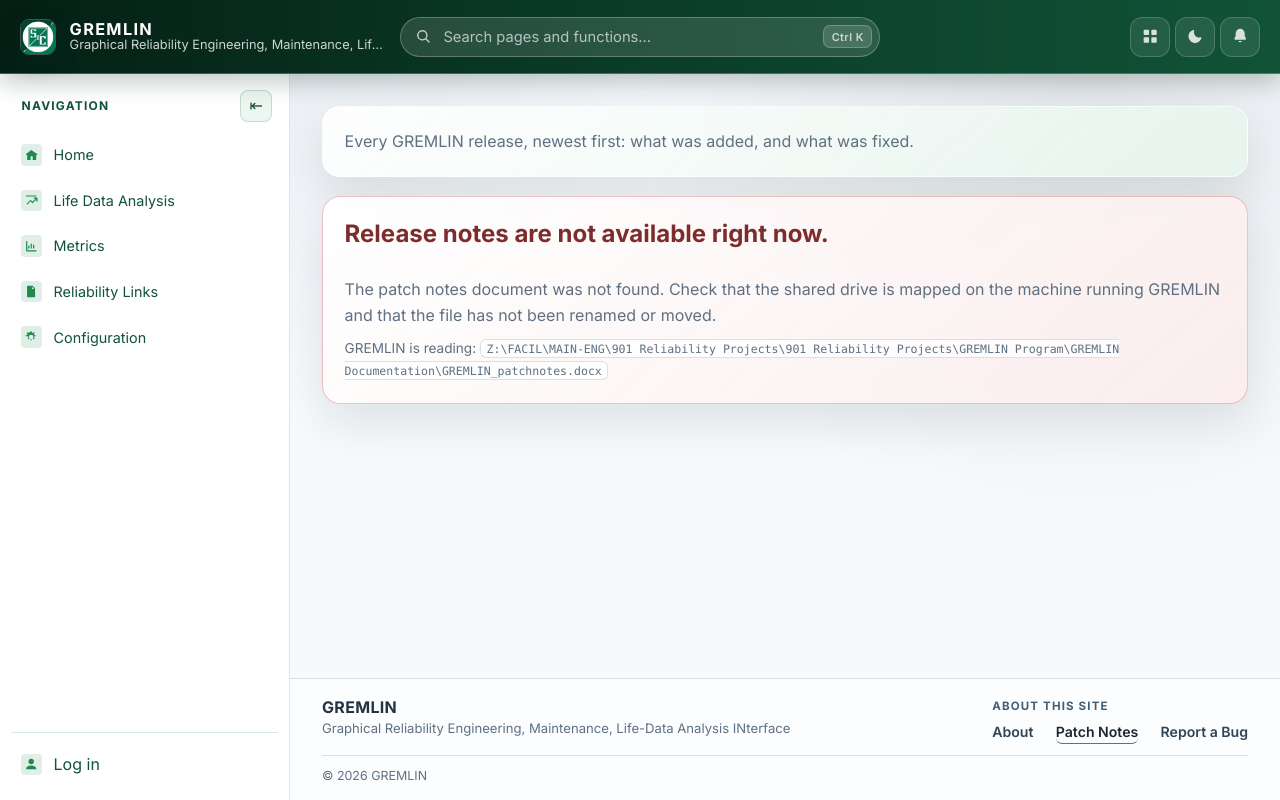
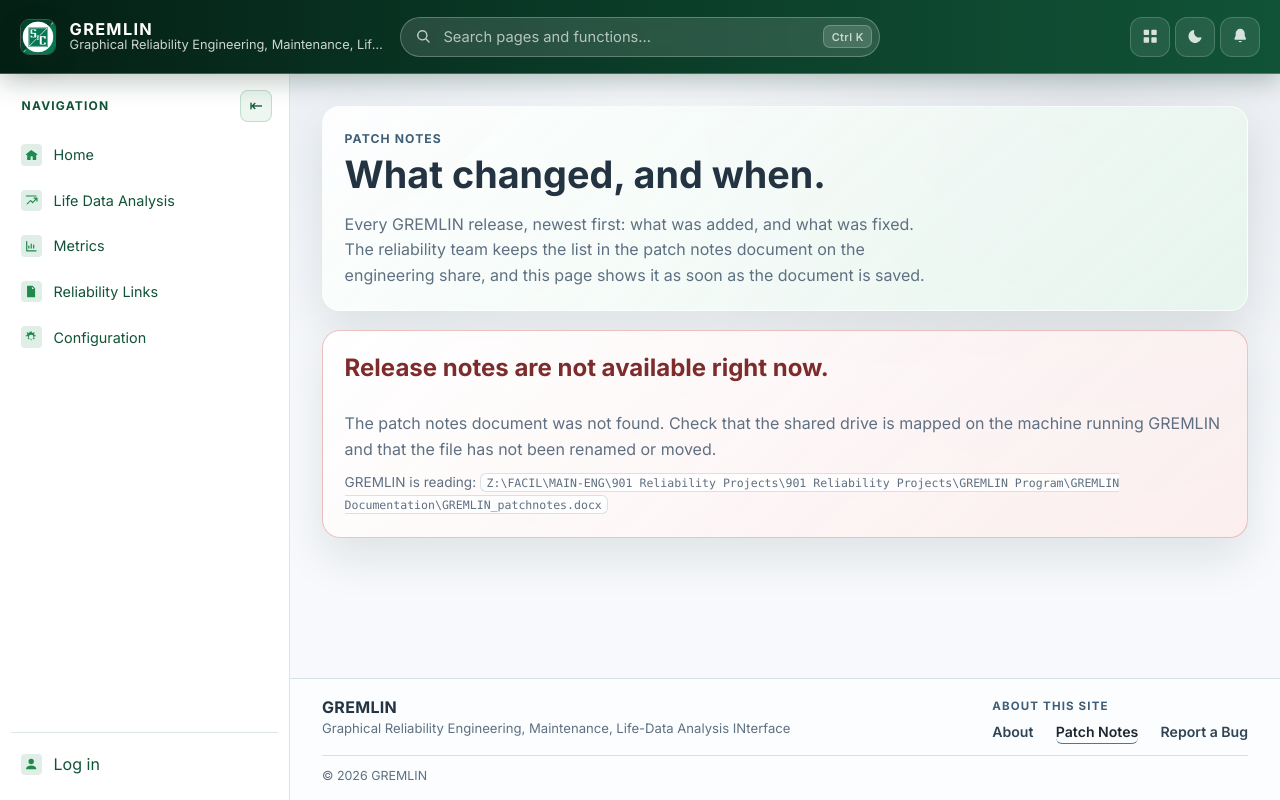
Before and after one commit to stupidshrimp/GREMLIN, a Flask app: page /patch-notes in a window 1280 px wide. Run offline with Flask 3, Linux system fonts and the light colour scheme; some libraries are stand-ins or nearby versions.

Commit message:
Revert "Pare the patch notes hero card down to one sentence"

```diff
--- a/static/css/patch_notes.css
+++ b/static/css/patch_notes.css
@@ -7,6 +7,54 @@
    card hard against the top of the viewport reads as a page reload. */
 @media (prefers-reduced-motion: no-preference) {
   html { scroll-behavior: smooth; }
+}
+
+/* ---- hero ---------------------------------------------------------------- */
+/* Copy on the left, the current version on the right. The badge column is
+   capped rather than fluid so the sentence beside it keeps a readable measure. */
+.patch-hero {
+  display: grid;
+  grid-template-columns: minmax(0, 1fr) minmax(0, 260px);
+  gap: 1.6rem;
+  align-items: center;
+}
+
+.patch-hero-copy { min-width: 0; }
+
+/* The one dark surface on the page, because the version somebody came here to
+   check should be the first thing they find. Its own colours are restated for
+   that reason: the shared heading and body colours are picked for light cards
+   and would not survive this background. */
+.patch-current {
+  border-radius: 16px;
+  padding: 1rem 1.2rem;
+  background: linear-gradient(150deg, var(--forest-800), var(--forest-950));
+  box-shadow: 0 16px 32px rgba(6, 43, 28, 0.18);
+  display: grid;
+  gap: 0.15rem;
+}
+
+.patch-current-label {
+  text-transform: uppercase;
+  letter-spacing: 0.09em;
+  font-size: 0.7rem;
+  font-weight: 700;
+  color: rgba(255, 255, 255, 0.78);
+}
+
+.patch-current-version {
+  font-size: clamp(1.8rem, 1.4rem + 1vw, 2.3rem);
+  font-weight: 700;
+  line-height: 1.1;
+  color: #fff;
+  /* Lining figures of one width, so 0.10.0 and 0.11.0 do not shift the number
+     around as releases go by. */
+  font-variant-numeric: tabular-nums;
+}
+
+.patch-current-date {
+  font-size: 0.82rem;
+  color: rgba(255, 255, 255, 0.85);
 }
 
 /* ---- jump list ----------------------------------------------------------- */
@@ -313,6 +361,8 @@
 /* 900px is where the whole layout stacks (theme.css), so the release cards drop
    to one column at the same point rather than at a width of their own. */
 @media (max-width: 900px) {
+  .patch-hero { grid-template-columns: 1fr; }
+
   .patch-release {
     grid-template-columns: 1fr;
     row-gap: 1rem;
--- a/static/css/topbar.css
+++ b/static/css/topbar.css
@@ -589,9 +589,7 @@
 }
 
 /* Left in the page for assistive technology and taken out of the visual layout.
-   Declared here because this is the stylesheet every page loads, but it belongs
-   to no one page: the search box's help text and live result count use it, and
-   so does any heading a layout needs for its outline but not on screen. */
+   Used by the search box's help text and its live result count. */
 .visually-hidden {
   position: absolute;
   width: 1px;
--- a/templates/patch_notes.html
+++ b/templates/patch_notes.html
@@ -37,15 +37,26 @@
 {% endmacro %}
 
 {% block content %}
-<section class="glass-card fade-in-up">
-  {#- The page's only h1, and the reason it is not shown: the card is meant to
-      carry one sentence, but without a heading here the outline would start at
-      a release's version number -- or, when the document cannot be read, at the
-      apology -- and neither of those names the page. -#}
-  <h1 class="visually-hidden">Patch Notes</h1>
-  <p class="hero-copy">
-    Every GREMLIN release, newest first: what was added, and what was fixed.
-  </p>
+<section class="glass-card fade-in-up patch-hero">
+  <div class="patch-hero-copy">
+    <p class="eyebrow">Patch Notes</p>
+    <h1>What changed, and when.</h1>
+    <p class="hero-copy">
+      Every GREMLIN release, newest first: what was added, and what was fixed.
+      The reliability team keeps the list in the patch notes document on the
+      engineering share, and this page shows it as soon as the document is saved.
+    </p>
+  </div>
+
+  {%- if notes.latest %}
+  <aside class="patch-current" aria-label="Current release">
+    <p class="patch-current-label">Current version</p>
+    <p class="patch-current-version">{{ notes.latest.version }}</p>
+    {%- if notes.latest.date_display %}
+    <p class="patch-current-date">Released {{ notes.latest.date_display }}</p>
+    {%- endif %}
+  </aside>
+  {%- endif %}
 </section>
 
 {%- if notes.releases | length > 1 %}
```
